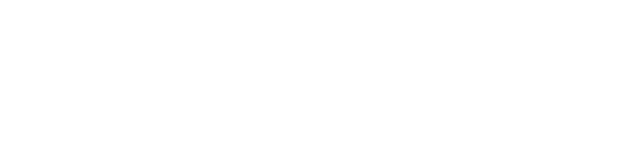
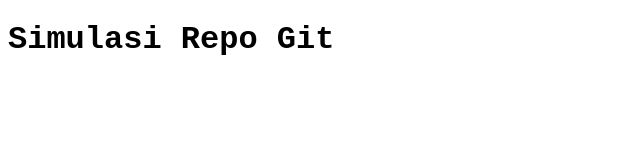
Before and after one commit to atjeprahmat/simulasi_repo_git, a plain HTML site: page index.html in a window 1280 px wide. Shown: the whole page, without its empty margins (0-640 px from the left). Drawn offline with Linux system fonts and the light colour scheme.

Commit message:
merubah index dan tambah style

```diff
--- a/index.html
+++ b/index.html
@@ -5,8 +5,9 @@
     <meta http-equiv="X-UA-Compatible" content="IE=edge">
     <meta name="viewport" content="width=device-width, initial-scale=1.0">
     <title>Simulasi Repo Git</title>
+    <link rel="stylesheet" href="style.css">
 </head>
 <body>
-
+    <h1>Simulasi Repo Git</h1>
 </body>
 </html>
--- /dev/null
+++ b/style.css
@@ -0,0 +1,3 @@
+body{
+    font-family: 'Courier New', Courier, monospace;
+}
```
